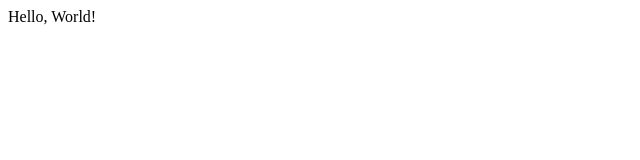
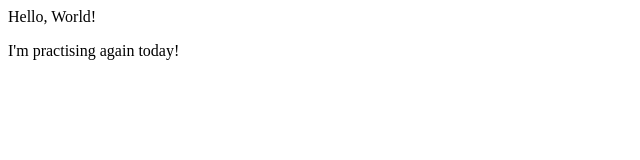
Before and after one commit to lapis-17/learning-github, a plain HTML site: page index.html in a window 1280 px wide. Shown: the whole page, without its empty margins (0-640 px from the left). Drawn offline with Linux system fonts and the light colour scheme.

Commit message:
commiting

```diff
--- a/index.html
+++ b/index.html
@@ -1 +1,2 @@
 <p>Hello, World!</p>
+<p>I'm practising again today!</p>
```
